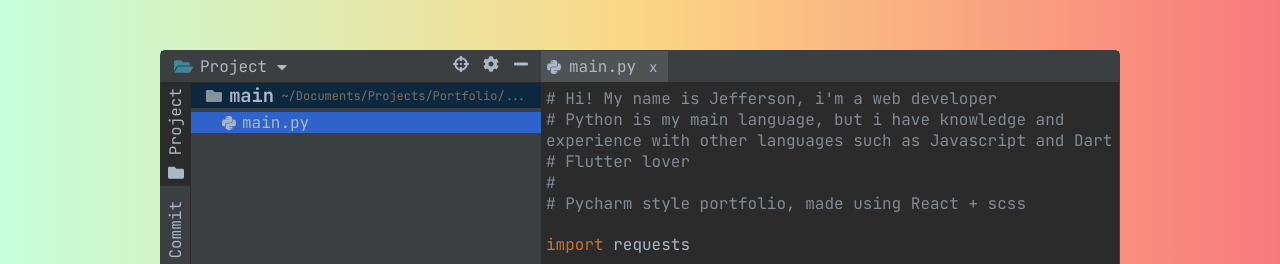
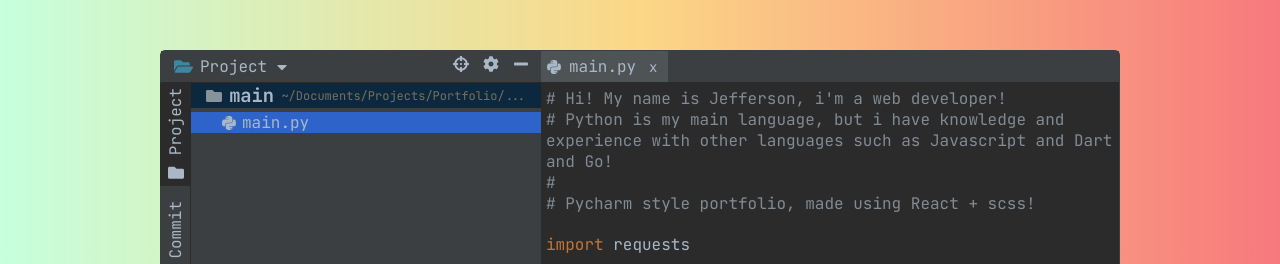
Before and after one commit to jfromjefferson/portfolio, a React (Vite) app: page / in a window 1280 px wide. Shown: the top 264 px of the page. Built offline with nearby package versions, Linux system fonts and the light colour scheme.

Commit message:
Update main.tsx

```diff
--- a/src/components/editor/main.tsx
+++ b/src/components/editor/main.tsx
@@ -4,11 +4,10 @@ export function Editor() {
     return (
         <div className="editor">
             <div className="comment-area">
-                <p># Hi! My name is Jefferson, i'm a web developer</p>
-                <p># Python is my main language, but i have knowledge and experience with other languages such as Javascript and Dart</p>
-                <p># Flutter lover</p>
+                <p># Hi! My name is Jefferson, i'm a web developer!</p>
+                <p># Python is my main language, but i have knowledge and experience with other languages such as Javascript and Dart and Go!</p>
                 <p>#</p>
-                <p># Pycharm style portfolio, made using React + scss</p>
+                <p># Pycharm style portfolio, made using React + scss!</p>
             </div>
             <div className="import-area">
                 <span>import</span> requests
```
